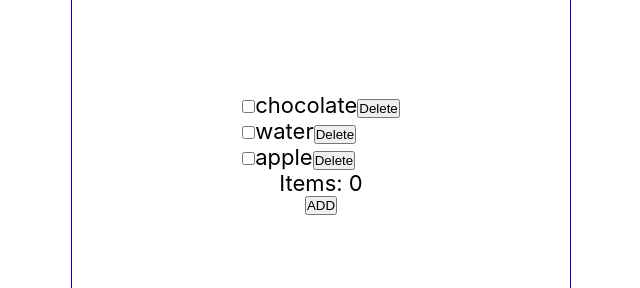
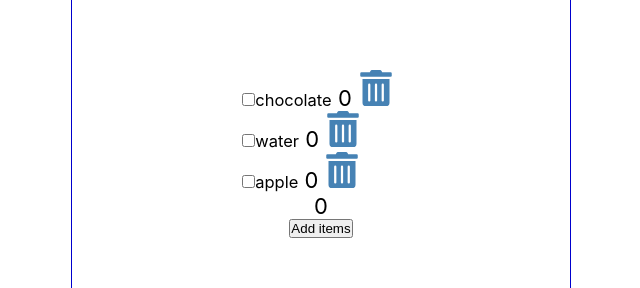
Before and after one commit to Yasikhorram/groceryList, a React (Create React App) app in the folder grocery/: page / in a window 1280 px wide. Shown: the part 296-584 px from the top of the page, without its empty margins (319-959 px from the left). Built offline with nearby package versions, Linux system fonts and the light colour scheme.

Commit message:
add hover css to the trash icons

```diff
--- a/grocery/package.json
+++ b/grocery/package.json
@@ -8,6 +8,7 @@
     "@testing-library/user-event": "^13.5.0",
     "react": "^18.1.0",
     "react-dom": "^18.1.0",
+    "react-icons": "^4.3.1",
     "react-scripts": "5.0.1",
     "web-vitals": "^2.1.4"
   },
--- a/grocery/src/Content.js
+++ b/grocery/src/Content.js
@@ -1,4 +1,5 @@
 import { useState } from "react";
+import { FaTrashAlt } from "react-icons/fa";
 
 const Content = () => {
   const [count, setCount] = useState(0);
@@ -31,12 +32,15 @@ const Content = () => {
           <li className="item" key={grocery.id}>
             <input type="checkbox" checked={grocery.checked} />
             <label>{grocery.item}</label>
-            <button>Delete</button>
+
+            <span> {count}</span>
+
+            <FaTrashAlt role="button" tabIndex="0" />
           </li>
         ))}
       </ul>
-      <p>Items: {count}</p>
-      <button onClick={handleAdd}>ADD </button>
+      <p>{count}</p>
+      <button onClick={handleAdd}>Add items</button>
     </main>
   );
 };
--- a/grocery/src/index.css
+++ b/grocery/src/index.css
@@ -58,3 +58,22 @@ footer {
 .item {
   list-style-type: none;
 }
+
+.item > label {
+  font-size: 0.75rem;
+  flex-grow: 1;
+}
+
+.item svg {
+  width: 48px;
+  min-width: 48px;
+  height: 36px;
+  font-size: 1rem;
+  color: steelblue;
+  cursor: pointer;
+}
+
+.item svg:focus,
+.item svg:hover {
+  color: red;
+}
```
Also changed, not shown: 1 other file (tests, documents, lock files or other folders).
